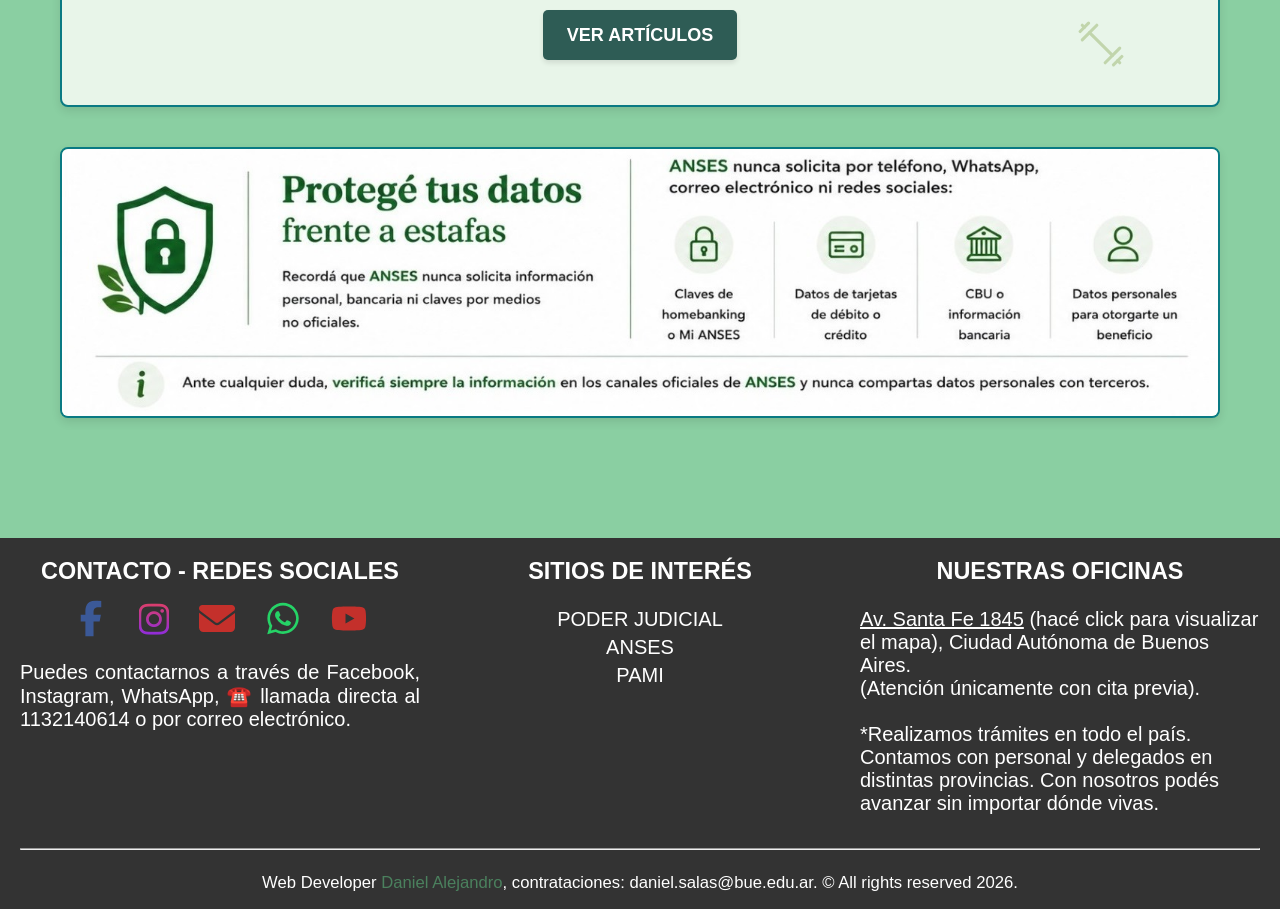
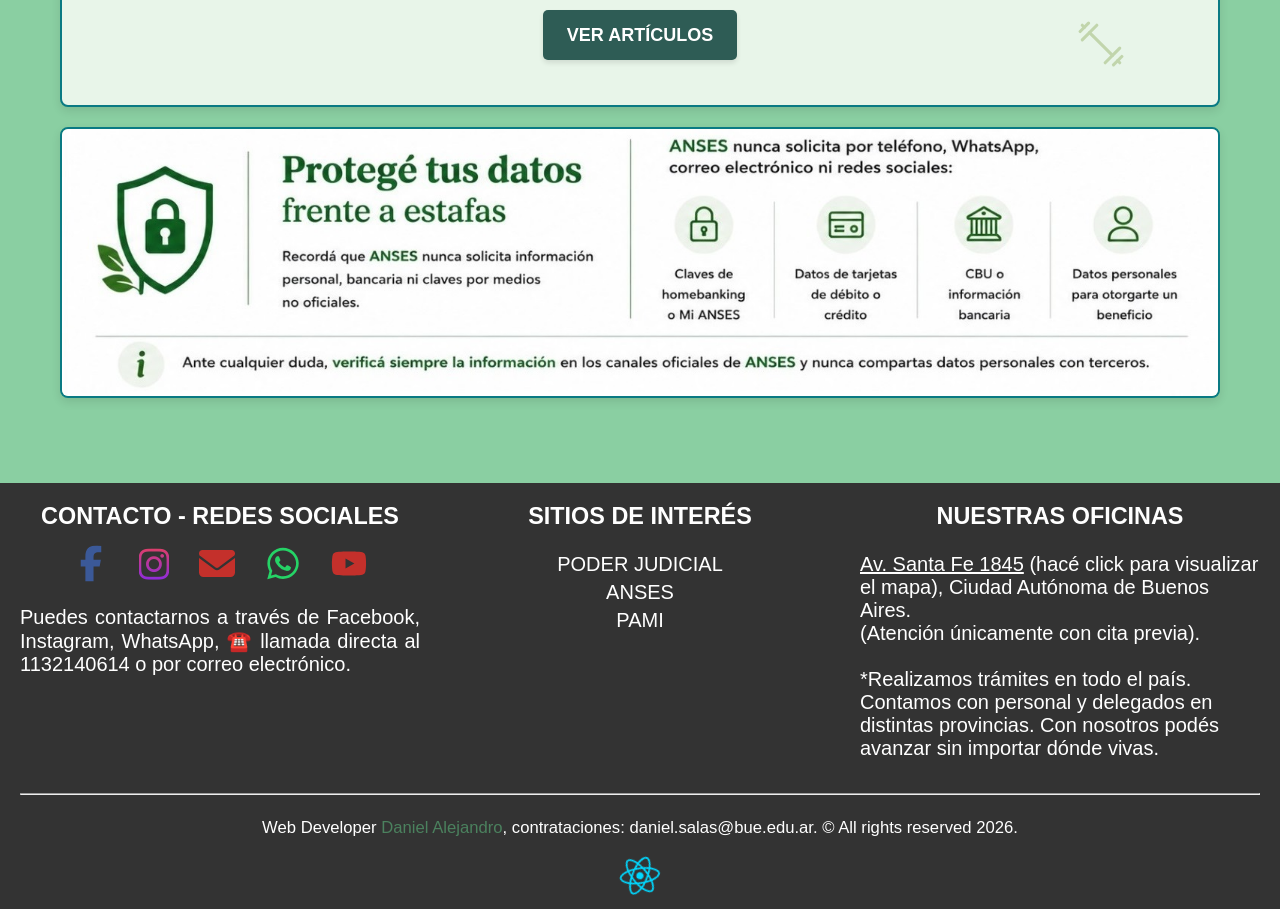
Before and after one commit to d-alejandro-salas/reactJubilamos, a React (Vite) app: page / in a window 1280 px wide. Shown: the part 2562-3471 px from the top of the page. Built offline with nearby package versions, Linux system fonts and the light colour scheme.

Commit message:
refactor: actualización de módulos y optimización de la interfaz, mejorado banner que pidió el dr maxi 2.1

```diff
--- a/src/styles/_indexMain.scss
+++ b/src/styles/_indexMain.scss
@@ -109,7 +109,6 @@
   position: relative;
   overflow: hidden;
 
-
   @media (min-width: 768px) {
     padding: 45px 20px;
     margin-top: 80px;
@@ -191,6 +190,6 @@
    ========================================= */
 .ansesBannerImg {
   height: auto; /* Para que la proporción de la foto se mantenga intacta */
-  margin-top: 40px; /* Separación con el hermano de arriba */
-  margin-bottom: 60px; /* Separación con el footer */
+  margin-top: 20px; /* Separación con el hermano de arriba */
+  margin-bottom: 25px; /* Separación con el footer */
 }
```
